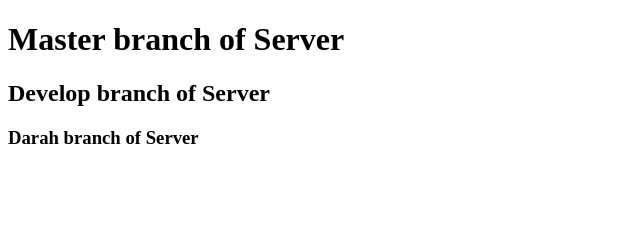
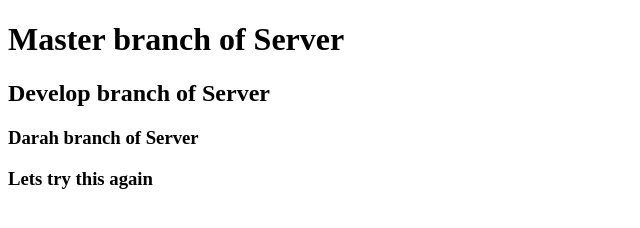
Before and after one commit to darahdesigner/ChoreMe-Server, a plain HTML site: page index.html in a window 1280 px wide. Shown: the whole page, without its empty margins (0-640 px from the left). Drawn offline with Linux system fonts and the light colour scheme.

Commit message:
push after rename

```diff
--- a/index.html
+++ b/index.html
@@ -10,5 +10,7 @@
     <h1>Master branch of Server</h1>
     <h2>Develop branch of Server</h2>
     <h3>Darah branch of Server</h3>
+
+    <h3>Lets try this again</h3>
 </body>
 </html>
```
